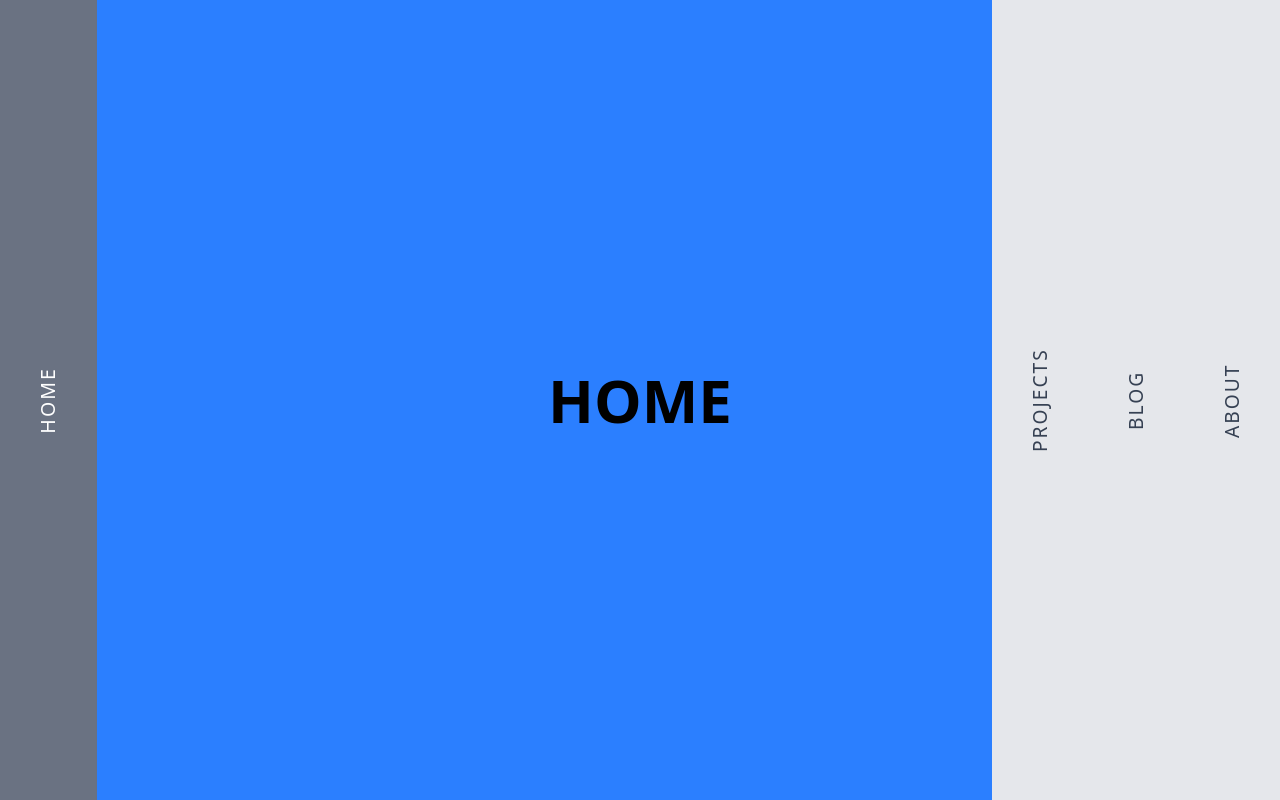
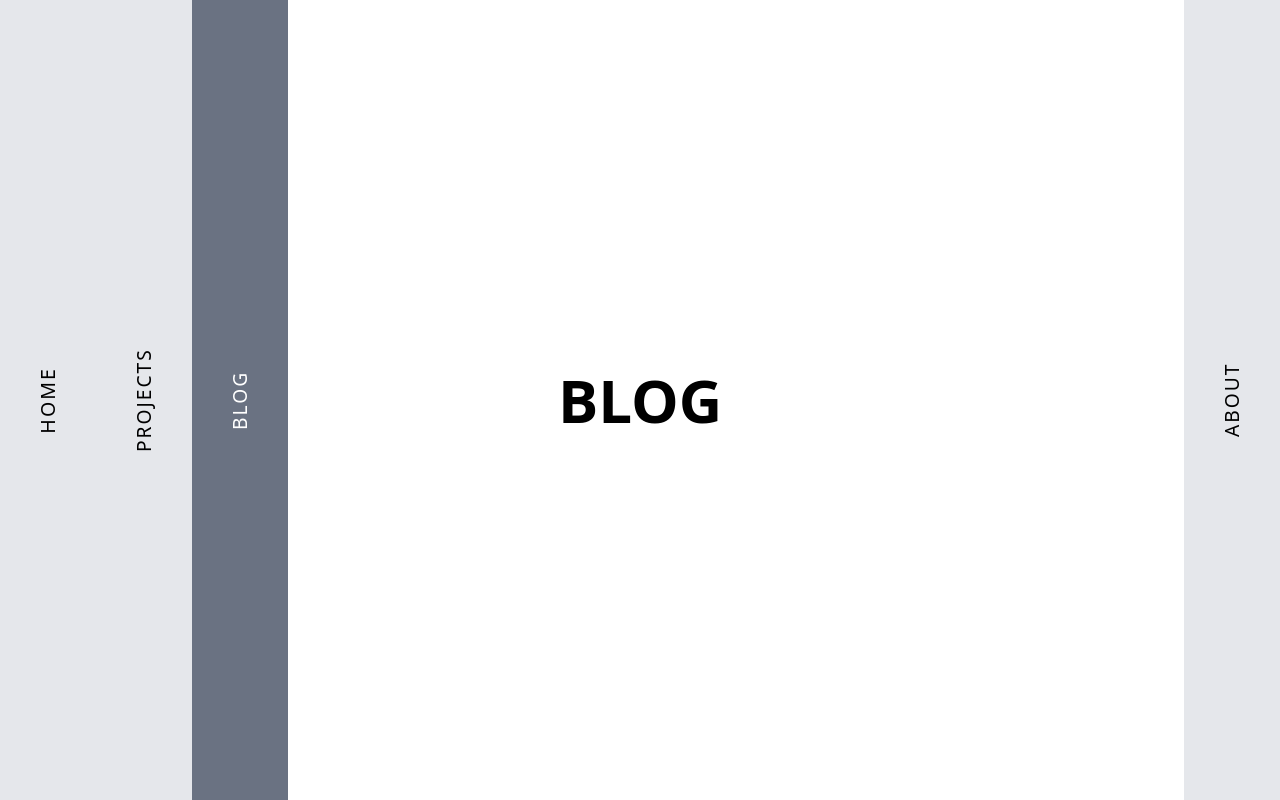
Before and after one commit to Ceendi/a1-website, a Next.js app: page /blog in a window 1280 px wide. Built offline with nearby package versions, Linux system fonts and the light colour scheme.

Commit message:
animacje dzialaja

```diff
--- a/src/app/components/AnimatedNav.tsx
+++ b/src/app/components/AnimatedNav.tsx
@@ -1,16 +1,22 @@
 "use client";
 import { useState, useEffect } from "react";
 import { motion, AnimatePresence } from "framer-motion";
+import { useRouter, usePathname } from "next/navigation";
 import HomeContent from "./tabs/HomeContent";
 import ProjectsContent from "./tabs/ProjectsContent";
 import BlogContent from "./tabs/BlogContent";
 import AboutContent from "./tabs/AboutContent";
 
 const PAGES = [
-  { id: "home", label: "HOME", content: <HomeContent /> },
-  { id: "projects", label: "PROJECTS", content: <ProjectsContent /> },
-  { id: "blog", label: "BLOG", content: <BlogContent /> },
-  { id: "about", label: "ABOUT", content: <AboutContent /> },
+  { id: "home", label: "HOME", path: "/", content: <HomeContent /> },
+  {
+    id: "projects",
+    label: "PROJECTS",
+    path: "/projects",
+    content: <ProjectsContent />,
+  },
+  { id: "blog", label: "BLOG", path: "/blog", content: <BlogContent /> },
+  { id: "about", label: "ABOUT", path: "/about", content: <AboutContent /> },
 ];
 
 interface AnimationBatch {
@@ -25,14 +31,29 @@
 }
 
 export default function AnimatedNav() {
-  const [activeIndex, setActiveIndex] = useState(0);
-  const [leftTabs, setLeftTabs] = useState<number[]>([0]);
-  const [rightTabs, setRightTabs] = useState<number[]>([1, 2, 3]);
+  const router = useRouter();
+  const pathname = usePathname();
+
+  // Znajdź początkowy indeks na podstawie ścieżki
+  const initialActiveIndex = PAGES.findIndex((page) => page.path === pathname);
+  const initialLeftTabs = PAGES.slice(0, initialActiveIndex + 1).map(
+    (_, i) => i
+  );
+  const initialRightTabs = PAGES.slice(initialActiveIndex + 1).map(
+    (_, i) => initialActiveIndex + 1 + i
+  );
+
+  const [activeIndex, setActiveIndex] = useState(initialActiveIndex);
+  const [leftTabs, setLeftTabs] = useState<number[]>(initialLeftTabs);
+  const [rightTabs, setRightTabs] = useState<number[]>(initialRightTabs);
   const [animationBatch, setAnimationBatch] = useState<AnimationBatch | null>(
     null
   );
   const [isAnimating, setIsAnimating] = useState(false);
   const [direction, setDirection] = useState<"left" | "right">("left");
+  const [pendingNavigation, setPendingNavigation] = useState<string | null>(
+    null
+  );
 
   // Handle tab click with proper animation direction
   const handleTabClick = (index: number) => {
@@ -77,6 +98,7 @@
       // Right tabs will be updated after animation completes
     }
     setActiveIndex(index);
+    setPendingNavigation(PAGES[index].path);
   };
 
   // Handle animation completion
@@ -94,15 +116,17 @@
       setRightTabs(newRightTabs);
     }
     setAnimationBatch(null);
-    setIsAnimating(false);
+
+    // Wykonaj przekierowanie po zakończeniu animacji
+    if (pendingNavigation) {
+      router.push(pendingNavigation, { scroll: false });
+      setPendingNavigation(null);
+    }
+    setTimeout(() => {
+      setIsAnimating(false);
+    }, 400);
   };
 
-  console.log(
-    leftTabs.length,
-    rightTabs.length,
-    animationBatch?.tabIndices.length
-  );
-  console.log(direction);
   const contentVariants = {
     enter: ({
       leftTabsLength,
@@ -139,9 +163,7 @@
             disabled={isAnimating}
             className={`w-24 h-full flex items-center justify-center cursor-pointer select-none
               ${
-                index === activeIndex
-                  ? "bg-gray-500 text-white"
-                  : "bg-gray-200 "
+                index === activeIndex ? "bg-gray-500 text-white" : "bg-gray-200"
               }
             `}
             style={{
@@ -166,7 +188,7 @@
             key={PAGES[index].id}
             onClick={() => handleTabClick(index)}
             disabled={isAnimating}
-            className="w-24 h-full flex items-center justify-center border-b border-gray-200 cursor-pointer select-none bg-gray-200 text-gray-700"
+            className="w-24 h-full flex items-center justify-center cursor-pointer select-none bg-gray-200"
             style={{
               writingMode: "vertical-rl",
               textOrientation: "mixed",
@@ -186,11 +208,10 @@
       <div className="w-full h-full flex items-center justify-center">
         {/* Animated tabs */}
         <AnimatePresence
+          mode="popLayout"
           custom={direction}
           initial={false}
-          onExitComplete={() => {
-            handleAnimationComplete();
-          }}
+          onExitComplete={handleAnimationComplete}
         >
           <motion.div
             key={activeIndex}
@@ -203,26 +224,7 @@
             initial="enter"
             animate="center"
             exit="exit"
-            transition={{ duration: 5, ease: "easeInOut" }}
-            onAnimationComplete={(definition) => {
-              if (definition === "center") {
-                if (animationBatch?.direction === "left") {
-                  setLeftTabs((prev) =>
-                    [...prev, ...animationBatch?.tabIndices].sort(
-                      (a, b) => a - b
-                    )
-                  );
-                } else {
-                  setRightTabs((prev) =>
-                    [...prev, ...(animationBatch?.tabIndices || [])].sort(
-                      (a, b) => a - b
-                    )
-                  );
-                }
-                setAnimationBatch(null);
-                setIsAnimating(false);
-              }
-            }}
+            transition={{ duration: 0.5, ease: "easeInOut" }}
             className="absolute top-0 w-full h-full flex items-center justify-center bg-white"
           >
             {/* Content */}
--- a/src/app/components/tabs/AboutContent.tsx
+++ b/src/app/components/tabs/AboutContent.tsx
@@ -1,6 +1,6 @@
 export default function AboutContent() {
   return (
-    <div className="w-screen h-screen flex items-center justify-center bg-red-500">
+    <div className="w-screen h-screen flex items-center justify-center ">
       <h1 className="text-6xl font-bold">ABOUT</h1>
     </div>
   );
--- a/src/app/components/tabs/BlogContent.tsx
+++ b/src/app/components/tabs/BlogContent.tsx
@@ -1,6 +1,6 @@
 export default function BlogContent() {
   return (
-    <div className="w-screen h-screen flex items-center justify-center bg-blue-500">
+    <div className="w-screen h-screen flex items-center justify-center ">
       <h1 className="text-6xl font-bold">BLOG</h1>
     </div>
   );
--- a/src/app/components/tabs/HomeContent.tsx
+++ b/src/app/components/tabs/HomeContent.tsx
@@ -1,7 +1,21 @@
+import Image from "next/image";
+
 export default function HomeContent() {
   return (
-    <div className="w-screen h-screen flex items-center justify-center bg-blue-500">
-      <h1 className="text-6xl font-bold">HOME</h1>
+    <div className="w-screen h-screen flex items-center justify-center">
+      <div className="relative w-full h-full">
+        <Image
+          src="/CHORWACJA1.jpg"
+          alt="Chorowacja"
+          fill
+          priority
+          quality={50}
+          style={{
+            objectFit: "contain",
+            objectPosition: "center",
+          }}
+        />
+      </div>
     </div>
   );
 }
--- a/src/app/components/tabs/ProjectsContent.tsx
+++ b/src/app/components/tabs/ProjectsContent.tsx
@@ -1,6 +1,6 @@
 export default function ProjectsContent() {
   return (
-    <div className="w-screen h-screen flex items-center justify-center bg-red-500">
+    <div className="w-screen h-screen flex items-center justify-center ">
       <h1 className="text-6xl font-bold">PROJECTS</h1>
     </div>
   );
--- a/src/app/page.tsx
+++ b/src/app/page.tsx
@@ -3,7 +3,7 @@
 
 export default function Home() {
   return (
-    <main className="min-h-screen">
+    <main className="min-h-screen bg-white">
       <AnimatedNav />
       <p>lol</p>
     </main>
```
